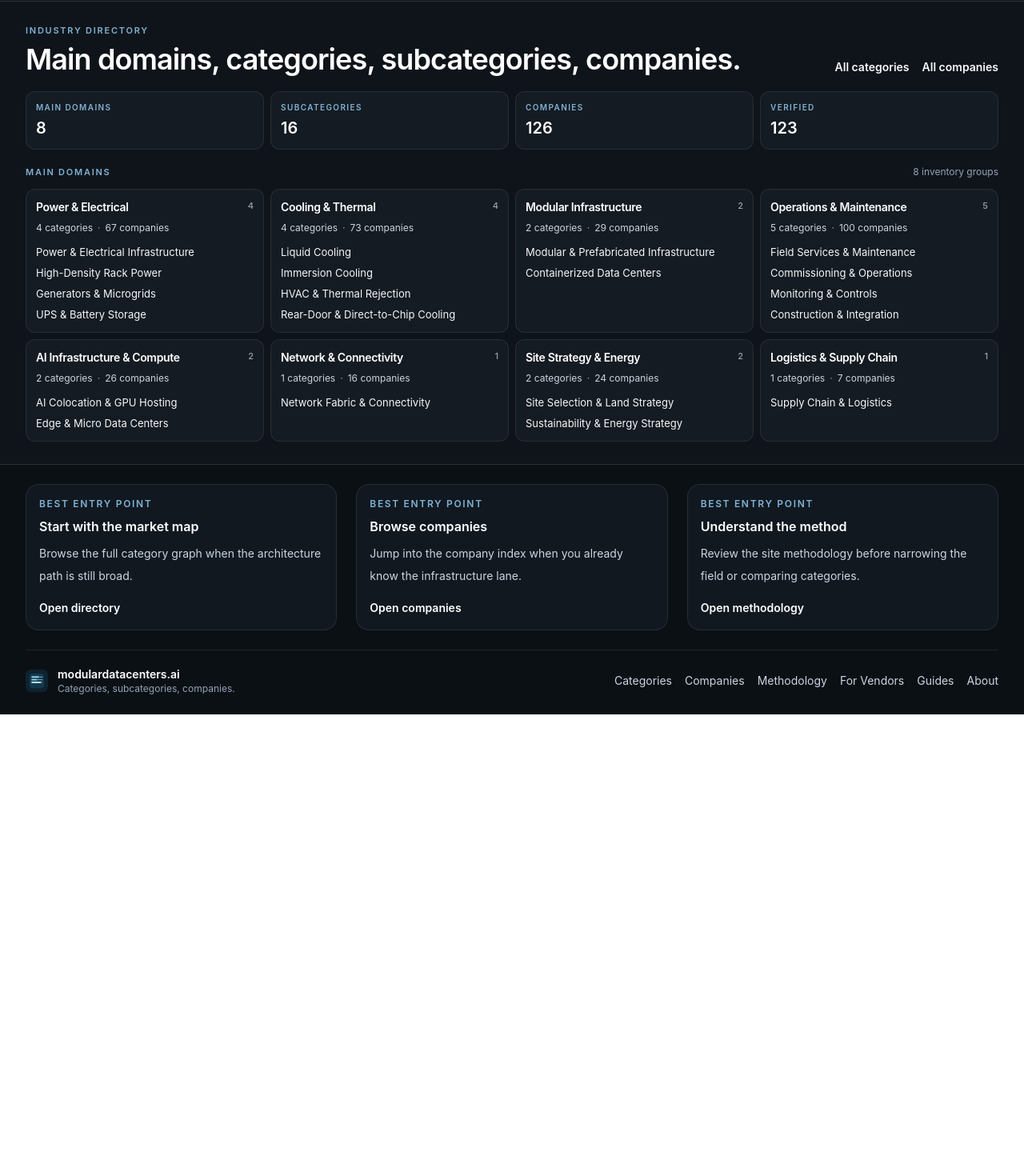
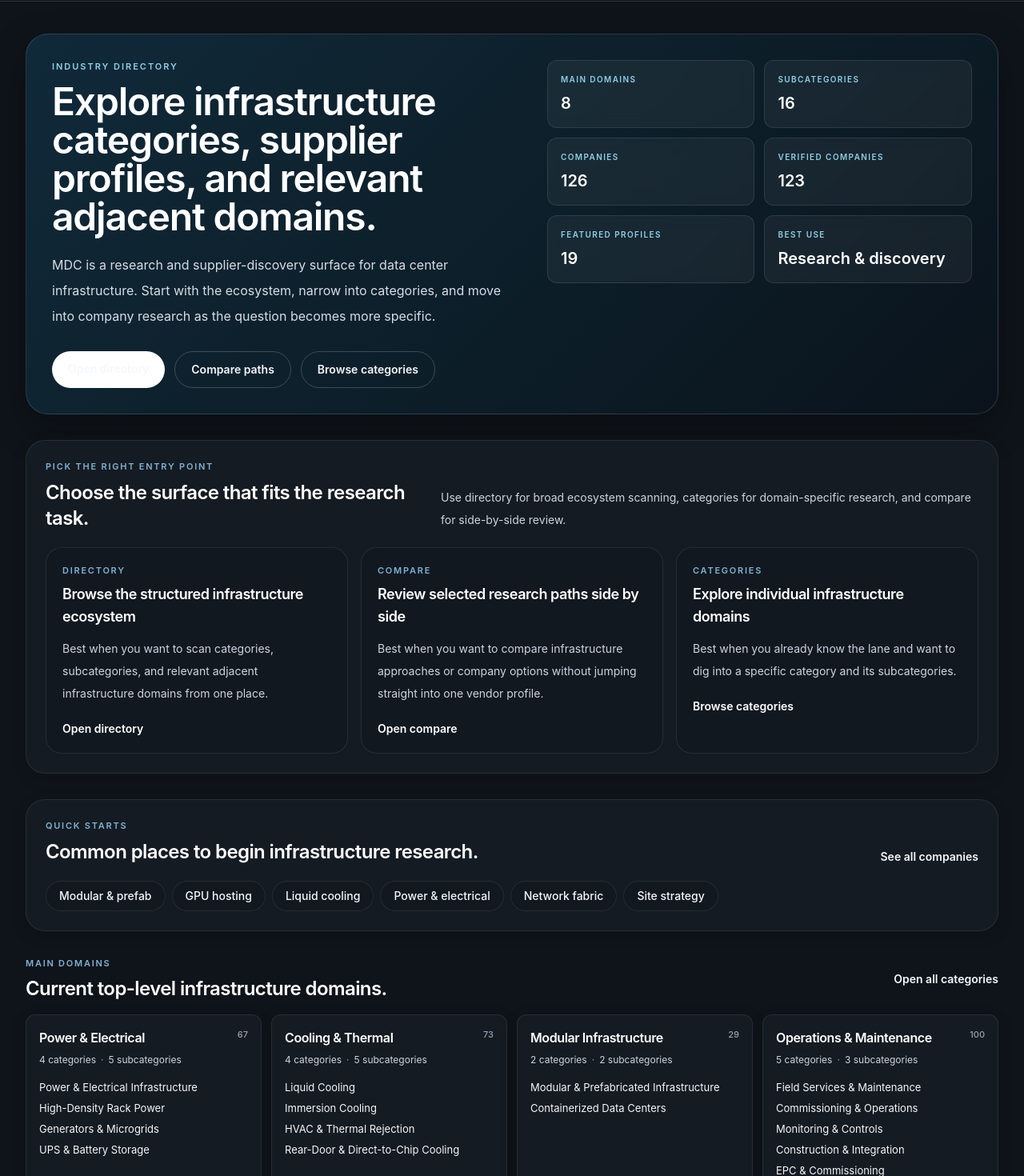
Before and after one commit to mb-git-build/Mdc-beta-site, a Next.js app: page / in a window 1280 px wide. Shown: the part 60-1530 px from the top of the page at 80% size. Before the commit the page ends 953 px from the top, so only its background shows below. Built offline with nearby package versions, Linux system fonts and the light colour scheme.

Commit message:
feat: refine homepage executive research copy

```diff
--- a/src/app/page.tsx
+++ b/src/app/page.tsx
@@ -1,65 +1,152 @@
 import Link from "next/link";
 import { categories, vendors } from "@/lib/site-data";
 import { getMainDomainRows } from "@/lib/main-domains";
+
+const startPaths = [
+  {
+    eyebrow: "Directory",
+    title: "Browse the structured infrastructure ecosystem",
+    body: "Best when you want to scan categories, subcategories, and relevant adjacent infrastructure domains from one place.",
+    href: "/directory",
+    cta: "Open directory",
+  },
+  {
+    eyebrow: "Compare",
+    title: "Review selected research paths side by side",
+    body: "Best when you want to compare infrastructure approaches or company options without jumping straight into one vendor profile.",
+    href: "/compare",
+    cta: "Open compare",
+  },
+  {
+    eyebrow: "Categories",
+    title: "Explore individual infrastructure domains",
+    body: "Best when you already know the lane and want to dig into a specific category and its subcategories.",
+    href: "/categories",
+    cta: "Browse categories",
+  },
+];
+
+const quickStarts = [
+  { label: "Modular & prefab", href: "/directory/modular-prefab" },
+  { label: "GPU hosting", href: "/directory/ai-colocation-gpu-hosting" },
+  { label: "Liquid cooling", href: "/directory/liquid-cooling" },
+  { label: "Power & electrical", href: "/directory/power-and-electrical" },
+  { label: "Network fabric", href: "/directory/network-fabric-and-connectivity" },
+  { label: "Site strategy", href: "/directory/site-selection-and-land-strategy" },
+];
 
 export default function Home() {
   const mainDomains = getMainDomainRows();
   const subcategoryCount = categories.filter((category) => category.parent_slug).length;
   const verifiedCompanyCount = vendors.filter((vendor) => vendor.verified).length;
+  const featuredCompanies = vendors.filter((vendor) => vendor.featured).length;
 
   return (
     <main className="bg-[var(--background)] text-[var(--foreground)]">
       <section>
-        <div className="mx-auto max-w-7xl px-4 py-6 lg:px-8 lg:py-7">
-          <div className="flex flex-col gap-4 lg:flex-row lg:items-end lg:justify-between">
-            <div className="max-w-4xl">
-              <p className="text-[11px] font-semibold uppercase tracking-[0.16em] text-[var(--accent)]">Industry directory</p>
-              <h1 className="mt-2 text-3xl font-semibold tracking-tight text-white sm:text-4xl">Main domains, categories, subcategories, companies.</h1>
-            </div>
-            <div className="flex items-center gap-4 text-sm">
-              <Link href="/categories" className="font-semibold text-[var(--accent)]">All categories</Link>
-              <Link href="/vendors" className="font-semibold text-[var(--muted-strong)]">All companies</Link>
+        <div className="mx-auto max-w-7xl px-4 py-8 lg:px-8 lg:py-10">
+          <div className="rounded-[1.75rem] border border-[var(--border-strong)] bg-[linear-gradient(135deg,rgba(16,44,60,0.92),rgba(11,20,28,0.96))] p-6 shadow-[0_18px_48px_rgba(0,0,0,0.28)] lg:p-8">
+            <div className="grid gap-8 xl:grid-cols-[1.05fr_0.95fr] xl:items-start">
+              <div>
+                <p className="text-[11px] font-semibold uppercase tracking-[0.18em] text-[#8ed1e8]">Industry directory</p>
+                <h1 className="mt-3 max-w-4xl text-3xl font-semibold tracking-tight text-white sm:text-4xl lg:text-5xl">
+                  Explore infrastructure categories, supplier profiles, and relevant adjacent domains.
+                </h1>
+                <p className="mt-5 max-w-3xl text-sm leading-8 text-[#d6dde6] sm:text-base">
+                  MDC is a research and supplier-discovery surface for data center infrastructure. Start with the ecosystem,
+                  narrow into categories, and move into company research as the question becomes more specific.
+                </p>
+                <div className="mt-7 flex flex-wrap gap-3">
+                  <Link href="/directory" className="rounded-full bg-white px-5 py-3 text-sm font-semibold text-[#102c3c] transition hover:-translate-y-0.5">
+                    Open directory
+                  </Link>
+                  <Link href="/compare" className="rounded-full border border-white/20 px-5 py-3 text-sm font-semibold text-white transition hover:border-white/40">
+                    Compare paths
+                  </Link>
+                  <Link href="/categories" className="rounded-full border border-white/20 px-5 py-3 text-sm font-semibold text-white transition hover:border-white/40">
+                    Browse categories
+                  </Link>
                 </div>
               </div>
 
-          <div className="mt-5 grid gap-2 sm:grid-cols-2 xl:grid-cols-4">
-            <article className="rounded-xl border border-[var(--border)] bg-[var(--card)] px-3 py-3">
-              <p className="text-[10px] font-semibold uppercase tracking-[0.14em] text-[var(--accent)]">Main domains</p>
-              <p className="mt-1 text-xl font-semibold text-white">{mainDomains.length}</p>
-            </article>
-            <article className="rounded-xl border border-[var(--border)] bg-[var(--card)] px-3 py-3">
-              <p className="text-[10px] font-semibold uppercase tracking-[0.14em] text-[var(--accent)]">Subcategories</p>
-              <p className="mt-1 text-xl font-semibold text-white">{subcategoryCount}</p>
-            </article>
-            <article className="rounded-xl border border-[var(--border)] bg-[var(--card)] px-3 py-3">
-              <p className="text-[10px] font-semibold uppercase tracking-[0.14em] text-[var(--accent)]">Companies</p>
-              <p className="mt-1 text-xl font-semibold text-white">{vendors.length}</p>
-            </article>
-            <article className="rounded-xl border border-[var(--border)] bg-[var(--card)] px-3 py-3">
-              <p className="text-[10px] font-semibold uppercase tracking-[0.14em] text-[var(--accent)]">Verified</p>
-              <p className="mt-1 text-xl font-semibold text-white">{verifiedCompanyCount}</p>
-            </article>
+              <div className="grid gap-3 sm:grid-cols-2">
+                <StatCard label="Main domains" value={String(mainDomains.length)} />
+                <StatCard label="Subcategories" value={String(subcategoryCount)} />
+                <StatCard label="Companies" value={String(vendors.length)} />
+                <StatCard label="Verified companies" value={String(verifiedCompanyCount)} />
+                <StatCard label="Featured profiles" value={String(featuredCompanies)} />
+                <StatCard label="Best use" value="Research & discovery" />
+              </div>
+            </div>
           </div>
 
-          <div className="mt-5 flex items-center justify-between gap-4">
-            <p className="text-[11px] font-semibold uppercase tracking-[0.16em] text-[var(--accent)]">Main domains</p>
-            <p className="text-xs text-[var(--muted)]">{mainDomains.length} inventory groups</p>
+          <section className="mt-8 rounded-[1.5rem] border border-[var(--border)] bg-[var(--card)] p-6 shadow-[var(--shadow-card)]">
+            <div className="flex flex-col gap-3 lg:flex-row lg:items-end lg:justify-between">
+              <div>
+                <p className="text-[11px] font-semibold uppercase tracking-[0.16em] text-[var(--accent)]">Pick the right entry point</p>
+                <h2 className="mt-2 text-2xl font-semibold tracking-tight text-white">Choose the surface that fits the research task.</h2>
+              </div>
+              <p className="max-w-2xl text-sm leading-7 text-[var(--muted-strong)]">
+                Use directory for broad ecosystem scanning, categories for domain-specific research, and compare for side-by-side review.
+              </p>
             </div>
 
-          <div className="mt-3 grid gap-2 sm:grid-cols-2 xl:grid-cols-4">
+            <div className="mt-5 grid gap-4 lg:grid-cols-3">
+              {startPaths.map((path) => (
+                <Link key={path.href} href={path.href} className="rounded-[1.25rem] border border-[var(--border)] bg-[#111820] p-5 transition hover:border-[var(--accent)]">
+                  <p className="text-[11px] font-semibold uppercase tracking-[0.16em] text-[var(--accent)]">{path.eyebrow}</p>
+                  <h3 className="mt-2 text-lg font-semibold tracking-tight text-white">{path.title}</h3>
+                  <p className="mt-3 text-sm leading-7 text-[var(--muted-strong)]">{path.body}</p>
+                  <p className="mt-5 text-sm font-semibold text-white">{path.cta}</p>
+                </Link>
+              ))}
+            </div>
+          </section>
+
+          <section className="mt-8 rounded-[1.5rem] border border-[var(--border)] bg-[var(--card)] p-6 shadow-[var(--shadow-card)]">
+            <div className="flex flex-col gap-3 sm:flex-row sm:items-end sm:justify-between">
+              <div>
+                <p className="text-[11px] font-semibold uppercase tracking-[0.16em] text-[var(--accent)]">Quick starts</p>
+                <h2 className="mt-2 text-2xl font-semibold tracking-tight text-white">Common places to begin infrastructure research.</h2>
+              </div>
+              <Link href="/vendors?sort=category_count" className="text-sm font-semibold text-[var(--accent)]">
+                See all companies
+              </Link>
+            </div>
+            <div className="mt-5 flex flex-wrap gap-2">
+              {quickStarts.map((item) => (
+                <Link key={item.href} href={item.href} className="rounded-full border border-[var(--border)] bg-[#111820] px-4 py-2 text-sm font-medium text-[var(--muted-strong)] transition hover:border-[var(--accent)] hover:text-white">
+                  {item.label}
+                </Link>
+              ))}
+            </div>
+          </section>
+
+          <section className="mt-8">
+            <div className="flex items-center justify-between gap-4">
+              <div>
+                <p className="text-[11px] font-semibold uppercase tracking-[0.16em] text-[var(--accent)]">Main domains</p>
+                <h2 className="mt-2 text-2xl font-semibold tracking-tight text-white">Current top-level infrastructure domains.</h2>
+              </div>
+              <Link href="/categories" className="text-sm font-semibold text-[var(--accent)]">
+                Open all categories
+              </Link>
+            </div>
+
+            <div className="mt-4 grid gap-3 sm:grid-cols-2 xl:grid-cols-4">
               {mainDomains.map((domain) => (
-              <section key={domain.slug} className="rounded-xl border border-[var(--border)] bg-[var(--card)] px-3 py-3">
+                <section key={domain.slug} className="rounded-xl border border-[var(--border)] bg-[var(--card)] px-4 py-4 shadow-[var(--shadow-card)]">
                   <div className="flex items-start justify-between gap-3">
-                  <h2 className="text-sm font-semibold tracking-tight text-white">{domain.name}</h2>
-                  <span className="text-[11px] font-medium text-[var(--muted)]">{domain.categoryCount}</span>
+                    <h3 className="text-base font-semibold tracking-tight text-white">{domain.name}</h3>
+                    <span className="text-[11px] font-medium text-[var(--muted)]">{domain.companyCount}</span>
                   </div>
                   <div className="mt-2 text-xs text-[var(--muted-strong)]">
                     <span>{domain.categoryCount} categories</span>
                     <span className="mx-1.5 text-[var(--muted)]">·</span>
-                  <span>{domain.companyCount} companies</span>
+                    <span>{domain.subcategoryCount} subcategories</span>
                   </div>
-                <div className="mt-3 space-y-1.5 text-[13px] leading-5">
-                  {domain.categories.slice(0, 4).map((category) => (
+                  <div className="mt-4 space-y-1.5 text-[13px] leading-5">
+                    {domain.categories.slice(0, 5).map((category) => (
                       <Link key={category.slug} href={`/directory/${category.slug}`} className="block text-[var(--muted-strong)] transition hover:text-white">
                         {category.name}
                       </Link>
@@ -68,8 +155,18 @@ export default function Home() {
                 </section>
               ))}
             </div>
+          </section>
         </div>
       </section>
     </main>
   );
 }
+
+function StatCard({ label, value }: { label: string; value: string }) {
+  return (
+    <article className="rounded-xl border border-white/10 bg-white/5 px-4 py-4 backdrop-blur-sm">
+      <p className="text-[10px] font-semibold uppercase tracking-[0.14em] text-[#8ed1e8]">{label}</p>
+      <p className="mt-2 text-xl font-semibold text-white">{value}</p>
+    </article>
+  );
+}
```
Lines whose indentation alone changed are shown as unchanged.
